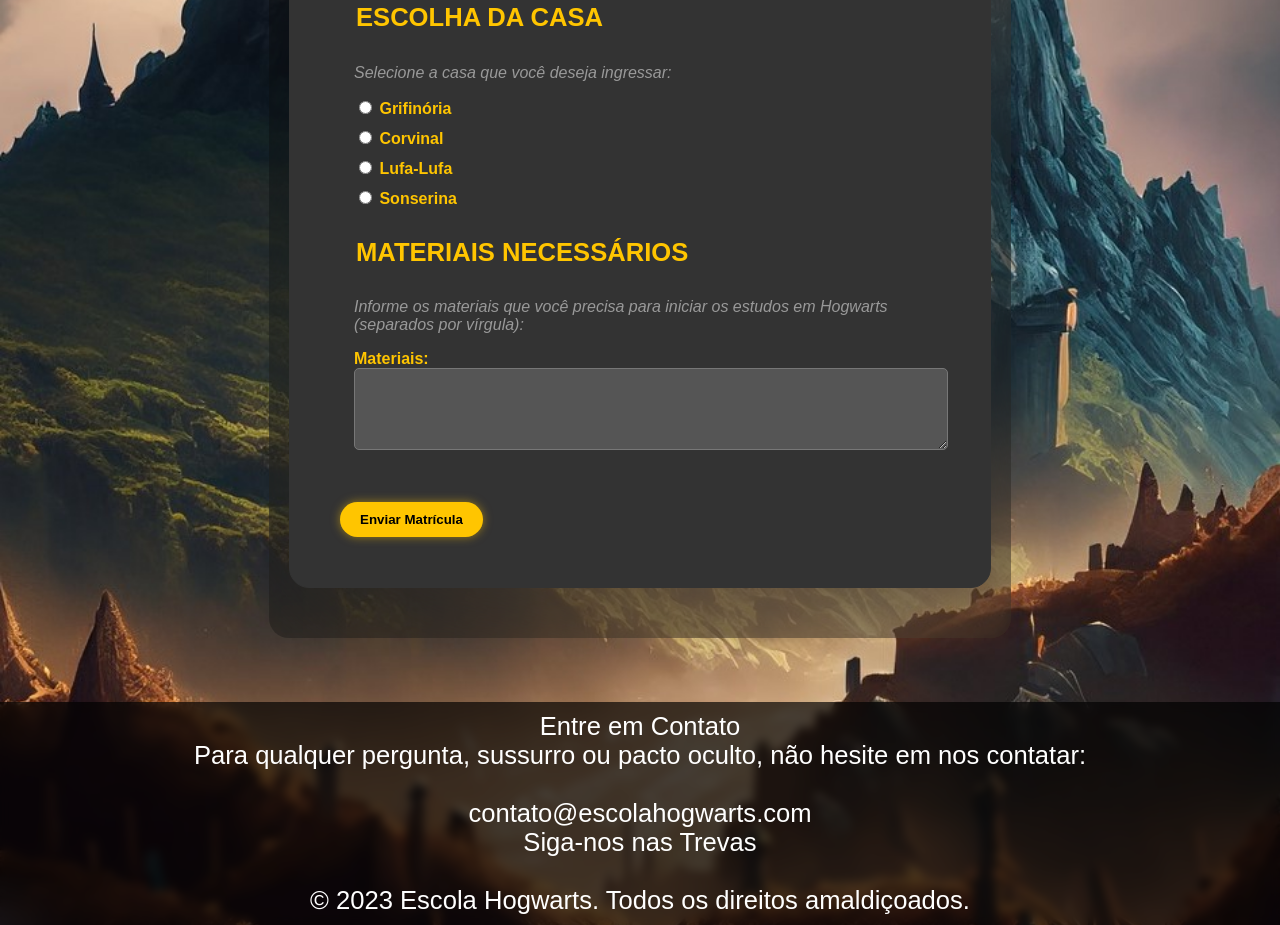
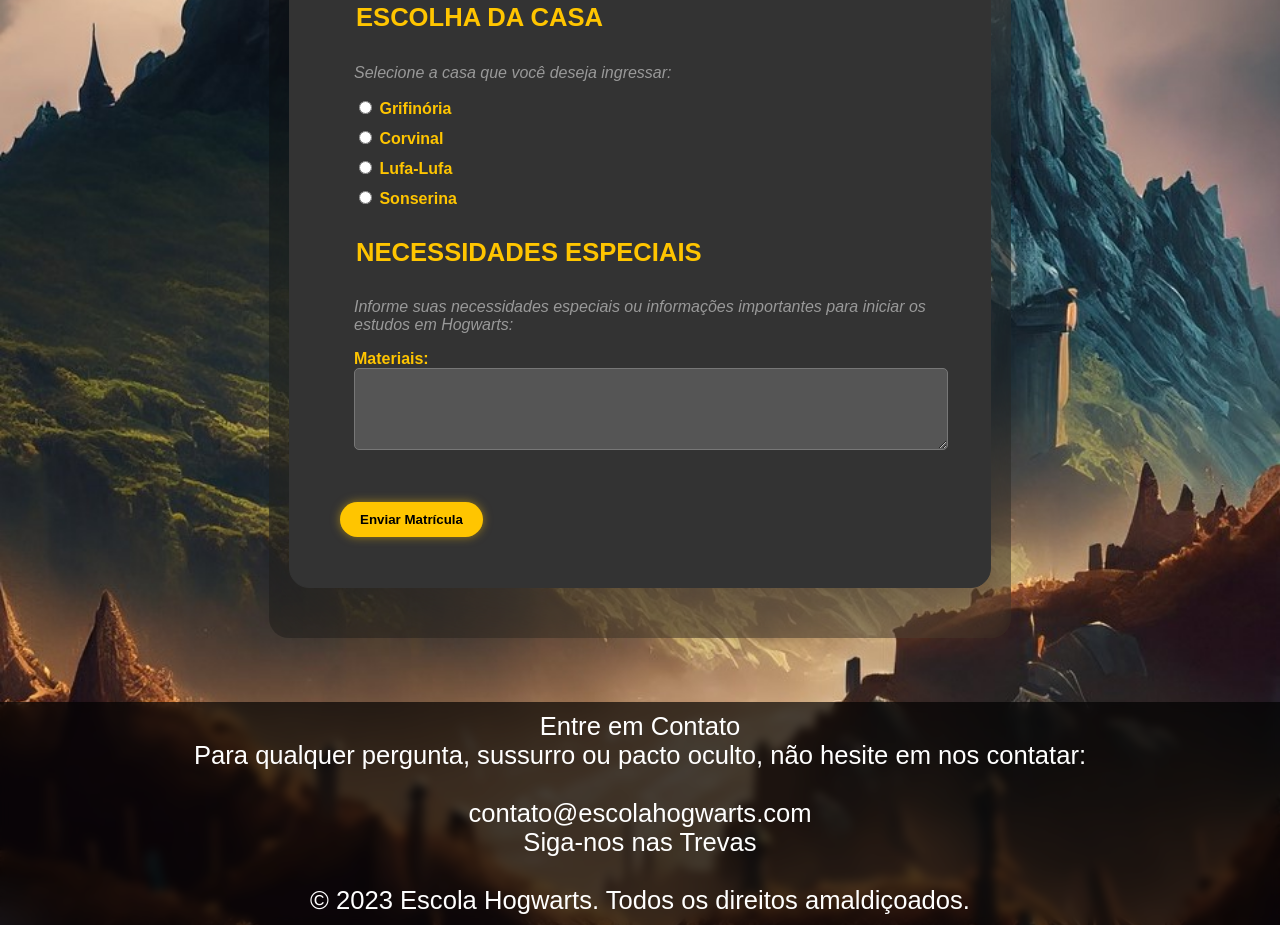
Before and after one commit to KauanKNFE/Hogwarts-Ready, a plain HTML site: page Contrato/Matricula/matricula.html in a window 1280 px wide. Shown: the part 757-1682 px from the top of the page. Drawn offline with Linux system fonts and the light colour scheme.

Commit message:
Update matricula.html

```diff
--- a/Contrato/Matricula/matricula.html
+++ b/Contrato/Matricula/matricula.html
@@ -63,8 +63,8 @@
                 </fieldset>
 
                 <fieldset>
-                    <legend>Materiais Necessários</legend>
-                    <p>Informe os materiais que você precisa para iniciar os estudos em Hogwarts (separados por vírgula):</p>
+                    <legend>Necessidades Especiais</legend>
+                    <p>Informe suas necessidades especiais ou informações importantes para iniciar os estudos em Hogwarts:</p>
                     <label for="materiais">Materiais:</label>
                     <textarea id="materiais" name="materiais" rows="4" required></textarea>
                 </fieldset>
```
